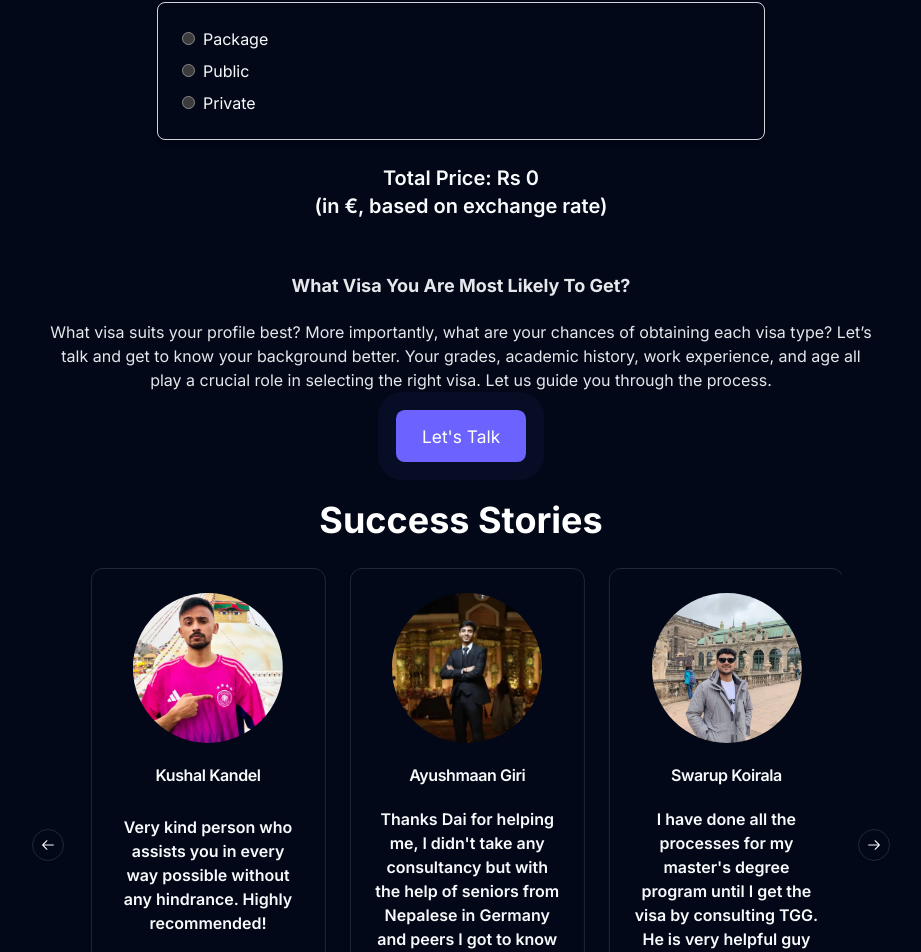
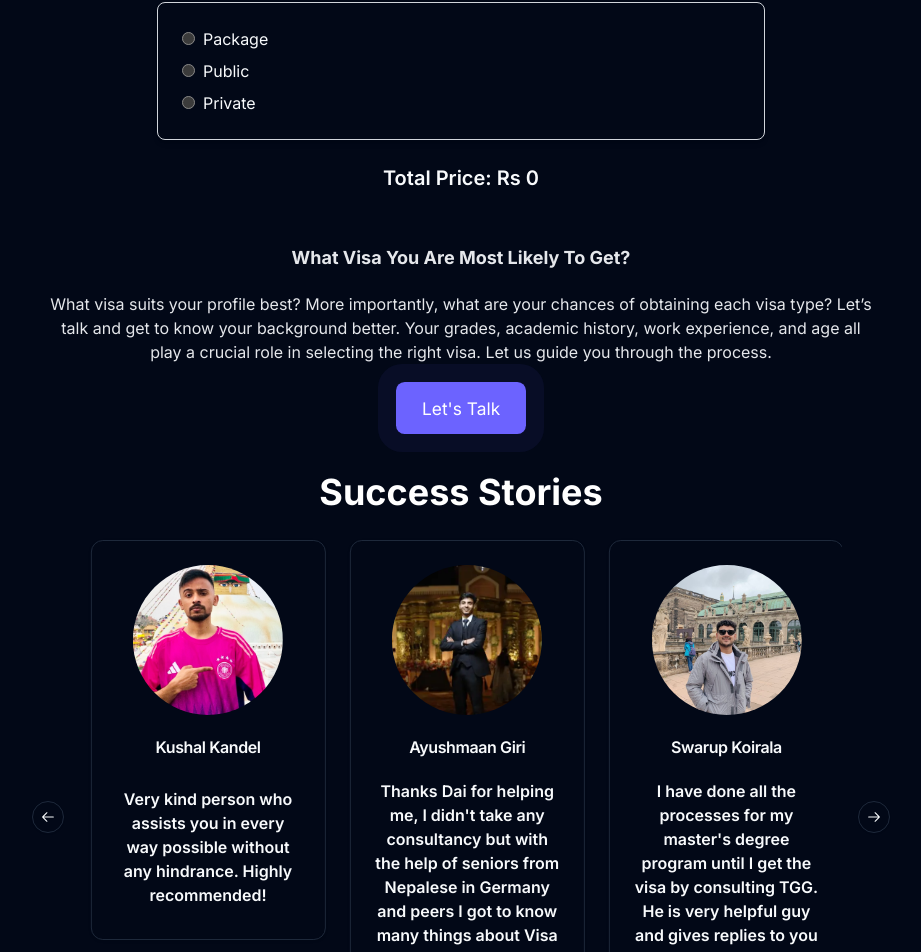
Before and after one commit to thegermanguys/tgg-nepal, a Next.js app: page /services in a window 1280 px wide. Shown: the part 3336-4288 px from the top of the page, without its empty margins (179-1100 px from the left). Built offline with nearby package versions, Linux system fonts and the light colour scheme.

Commit message:
Remove euro exchange rate note from price display
Removed the euro exchange rate note from the price display.

```diff
--- a/components/CalculatePrice.js
+++ b/components/CalculatePrice.js
@@ -145,9 +145,6 @@ const CalculatePrice = () => {
       {/* Display the calculated price */}
       <div className="text-xl font-semibold mt-6 text-center">
         Total Price: Rs {getPrice()}
-        <p>
-          (in €, based on exchange rate)
-          </p>
       </div>
     </div>
   );
```
